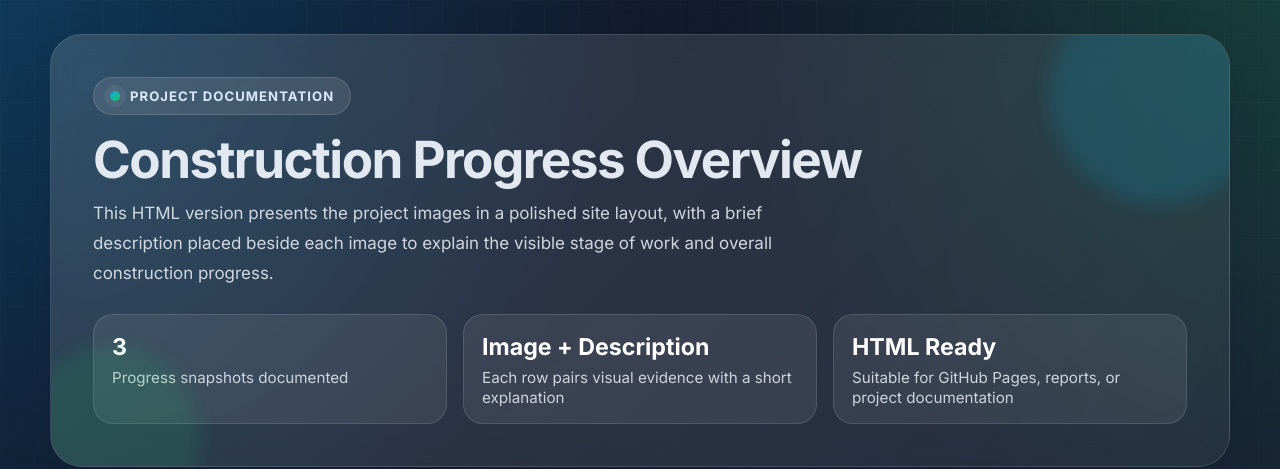
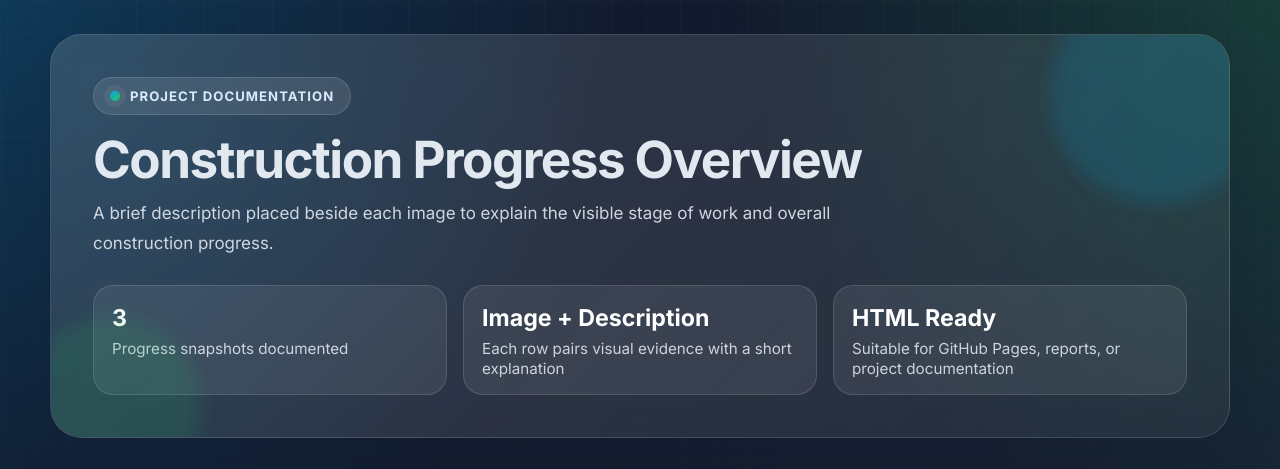
Before and after one commit to KofCityGH/documentation, a plain HTML site: page index.html in a window 1280 px wide. Shown: the top 469 px of the page. Drawn offline with Linux system fonts and the light colour scheme.

Commit message:
index.html

```diff
--- a/index.html
+++ b/index.html
@@ -354,7 +354,7 @@
       <div class="eyebrow">Project Documentation</div>
       <h1>Construction Progress Overview</h1>
       <p>
-        This HTML version presents the project images in a polished site layout, with a brief description placed beside each image to explain the visible stage of work and overall construction progress.
+       A brief description placed beside each image to explain the visible stage of work and overall construction progress.
       </p>
 
       <div class="stats">
```
